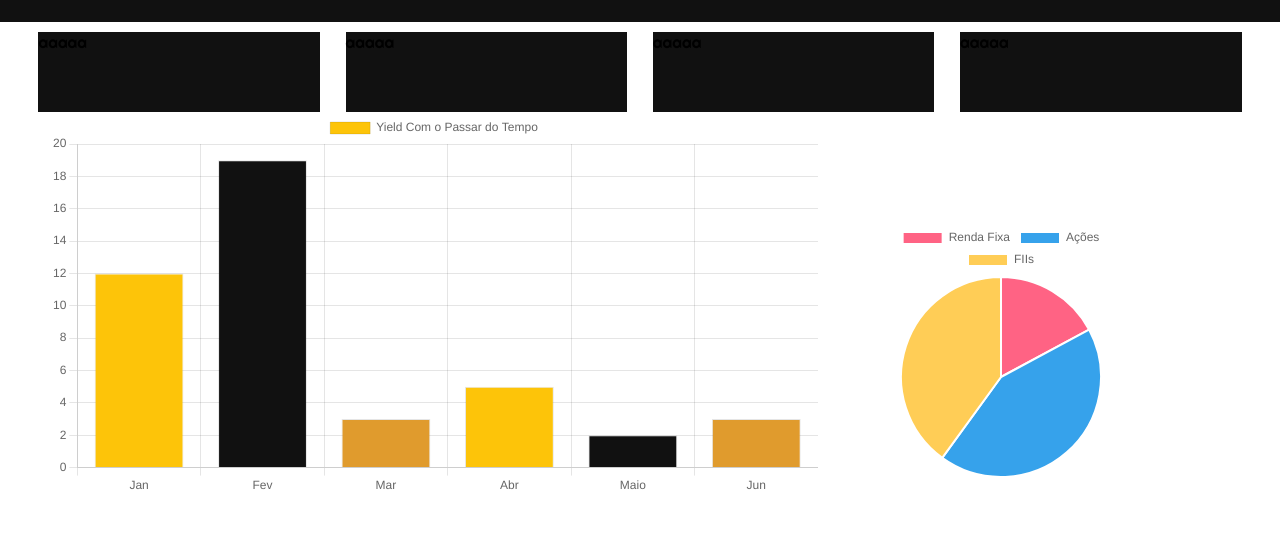
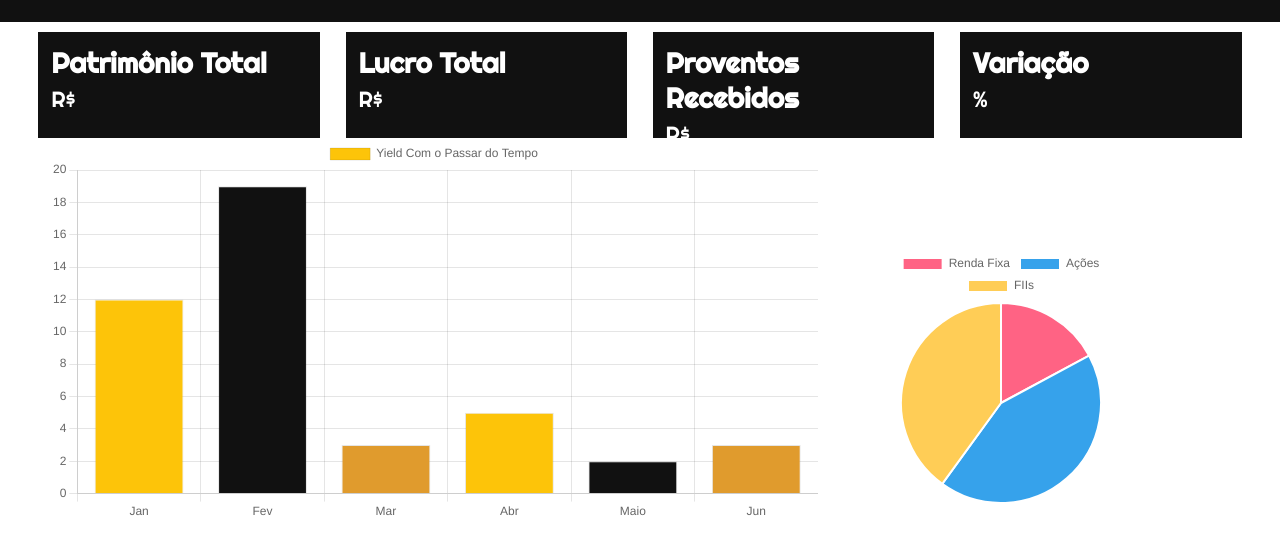
Before and after one commit to GustavoPerezSp/projeto-individual-yield, a website: page WebSite/public/dashboard/dashboard.html in a window 1280 px wide. Shown: the part 78-632 px from the top of the page. Drawn offline with nearby package versions, Linux system fonts and the light colour scheme.

Commit message:
WebSite: Mockando KPIs da Dashboard

```diff
--- a/WebSite/public/assets/css/dashboard.css
+++ b/WebSite/public/assets/css/dashboard.css
@@ -57,9 +57,20 @@
 }
 
 .kpis_graphs__kpi {
-    width: 22%;
+    width: 20%;
+    padding: 1%;
     height: 80px;
     background-color: #111111;
+    color: #FFFFFF;
+}
+
+.kpis_graphs__kpi h6{
+    font-size: 28px;
+}
+
+.kpis_graphs__kpi p{
+    margin-top: 5px;
+    font-size: 22px;
 }
 
 .kpis_graphs__graphs {
--- a/WebSite/public/dashboard/dashboard.html
+++ b/WebSite/public/dashboard/dashboard.html
@@ -33,10 +33,26 @@
 
         <div class="kpis_graphs">
             <div class="kpis_graphs__kpis">
-                <div class="kpis_graphs__kpi">aaaaa</div>
-                <div class="kpis_graphs__kpi">aaaaa</div>
-                <div class="kpis_graphs__kpi">aaaaa</div>
-                <div class="kpis_graphs__kpi">aaaaa</div>
+
+                <div class="kpis_graphs__kpi">
+                    <h6>Patrimônio Total</h6>
+                    <p>R$ <span id="valorPatrimonio"></span></p>
+                </div>
+
+                <div class="kpis_graphs__kpi">
+                    <h6>Lucro Total</h6>
+                    <p>R$ <span id="valorLucro"></span></p>
+                </div>
+
+                <div class="kpis_graphs__kpi">
+                    <h6>Proventos Recebidos</h6>
+                    <p>R$ <span id="valorProventos"></span></p>
+                </div>
+
+                <div class="kpis_graphs__kpi">
+                    <h6>Variação</h6>
+                    <p><span id="valorVariacao"></span>%</p>
+                </div>
             </div>
 
             <div class="kpis_graphs__graphs">
```
Also changed, not shown: 2 other files.
